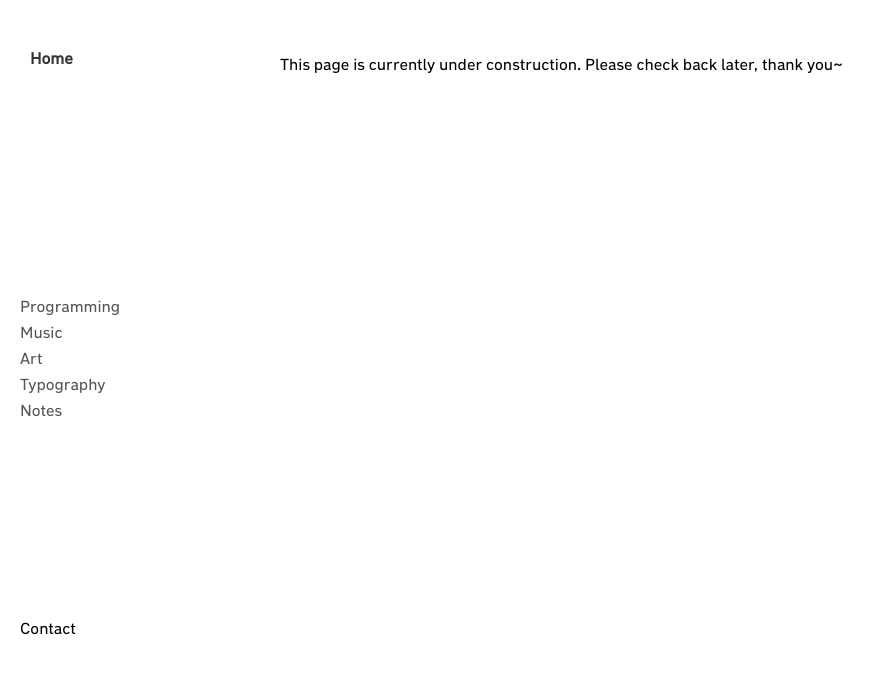
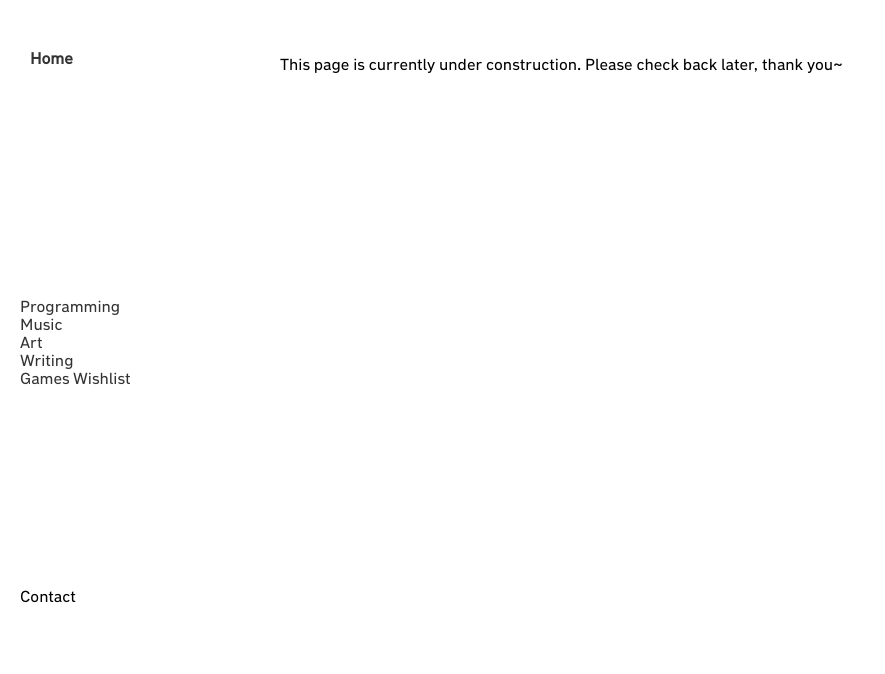
Before and after one commit to 7kitan/moe, a plain HTML site: page index.html in a window 1280 px wide. Shown: the whole page, without its empty margins (0-885 px from the left). Drawn offline with Linux system fonts and the light colour scheme.

Commit message:
adding links

```diff
--- a/css/main.css
+++ b/css/main.css
@@ -19,7 +19,7 @@ body {
   height: 100vh;
 }
 
-.sidebar {
+#desktop-sidebar {
   font-family: 'Road UA', sans-serif;
   height: auto;
   width: 200px;
@@ -61,6 +61,16 @@ body {
   color: #555;
 }
 
+.project-list li {
+  list-style-type: none;
+  /* Remove bullets */
+}
+
+.project-list a {
+  text-decoration: none;
+  color: #333;
+}
+
 .contact {
   margin-top: 200px;
 
@@ -92,7 +102,7 @@ body {
 }
 
 /* On screens that are less than 400px, display the bar vertically, instead of horizontally */
-@media screen and (max-width: 400px) {
+@media screen and (max-width: 700px) {
   .sidebar a {
     text-align: center;
     float: none;
--- /dev/null
+++ b/css/mediaqueries.css
@@ -0,0 +1,9 @@
+@media screen and (max-width: 700px) {
+  #desktop-nav {
+    display: none;
+  }
+
+  #mobile-nav {
+    display: flex;
+  }
+}
--- a/index.html
+++ b/index.html
@@ -5,27 +5,29 @@
     <meta name="viewport" content="width=device-width, initial-scale=1.0">
     <title>Kitan's homepage</title>
     <link rel="stylesheet" href="css/main.css">
+    <link rel="stylesheet" href="css/mediaqueries.css">
 
 </head>
 
 <body>
     <div class="flex-container">
-        <div class="sidebar">
+        <nav id="desktop-sidebar">
             <div class="home-nav">
                 <a href="index.html">Home</a>
             </div>
-
-            <div class="project-list">
-                <p>Programming</p>
-                <p>Music</p>
-                <p>Art</p>
-                <p>Typography</p>
-                <p>Notes</p>
+            <div class="project-list"
+                <ul>
+                    <li><a href="#">Programming</a></li>
+                    <li><a href="#">Music</a></li>
+                    <li><a href="#">Art</a></li>
+                    <li><a href="#">Writing</a></li>
+                    <li><a href="#">Games Wishlist</a></li>
+                </ul>
             </div>
             <div class="contact">
                 <p>Contact</p>
             </div>
-        </div>
+        </nav>
 
         <div class="main">
             <p>
```
